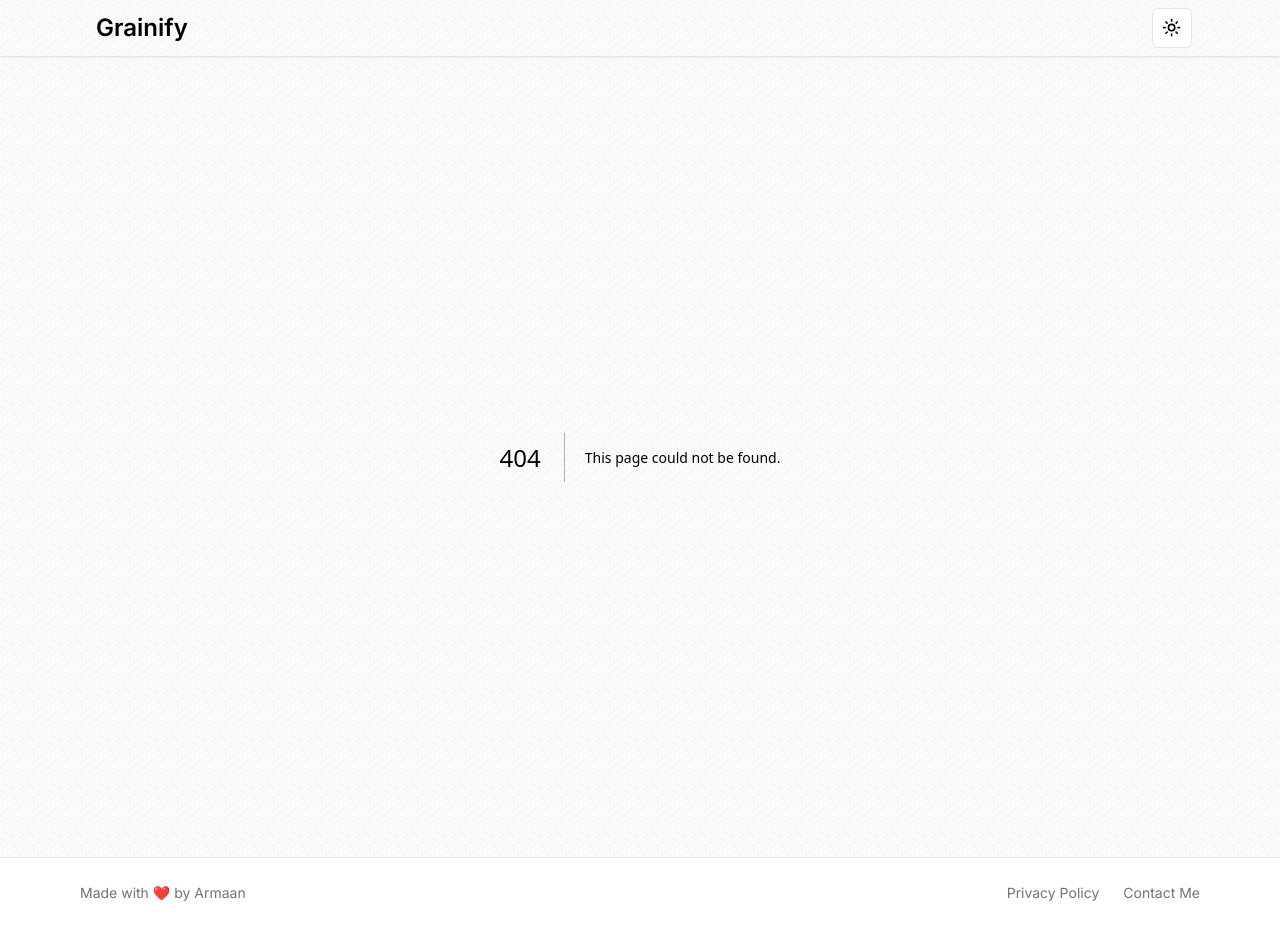
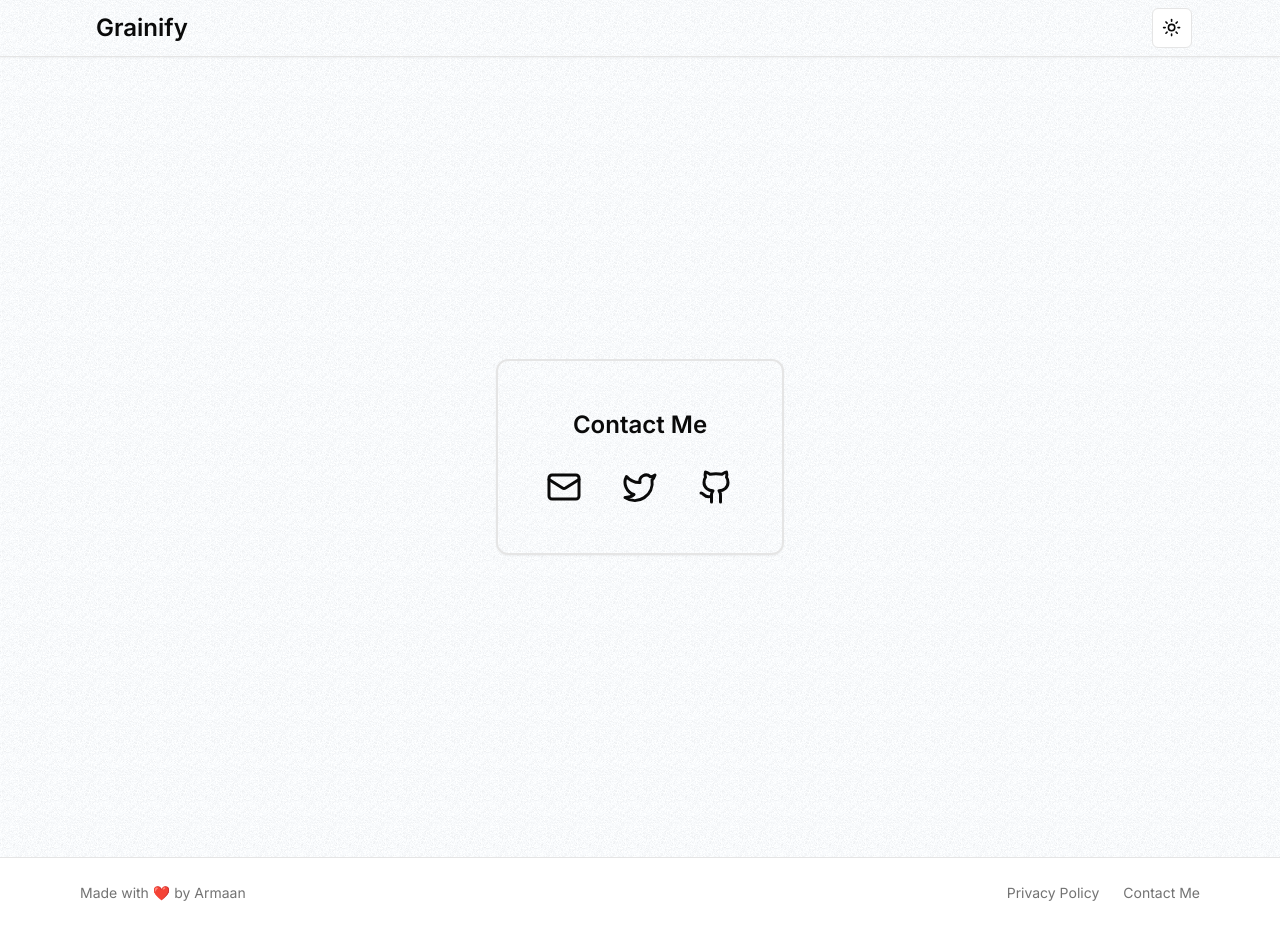
Before and after one commit to armaanx/grainify, a Next.js app: page /contact in a window 1280 px wide. Before the commit this address had no page. Built offline with nearby package versions, Linux system fonts and the light colour scheme.

Commit message:
added contact page

```diff
--- /dev/null
+++ b/src/app/contact/page.tsx
@@ -0,0 +1,37 @@
+import { Github, Mail, Twitter } from "lucide-react";
+import Link from "next/link";
+
+const Page = () => {
+  return (
+    <div className="min-h-screen w-full flex flex-col items-center justify-center">
+      <div className="flex flex-col items-center justify-center gap-6 border-2 p-8 rounded-xl shadow-sm md:p-12">
+        <h1 className="text-2xl font-semibold mb-1">Contact Me</h1>
+        <div className="flex flex-row items-center justify-center gap-7 md:gap-10">
+          <Link
+            target="_blank"
+            rel="noopener noreferrer"
+            href={"mailto:armaanmishra48@gmail.com"}
+          >
+            <Mail className="h-9 w-9 hover:text-purple-500" />
+          </Link>
+          <Link
+            target="_blank"
+            rel="noopener noreferrer"
+            href={"https://x.com/armaanmishra131"}
+          >
+            <Twitter className="h-9 w-9 hover:text-yellow-500" />
+          </Link>
+          <Link
+            target="_blank"
+            rel="noopener noreferrer"
+            href={"https://github.com/armaanx"}
+          >
+            <Github className="h-9 w-9 hover:text-red-500" />
+          </Link>
+        </div>
+      </div>
+    </div>
+  );
+};
+
+export default Page;
```
